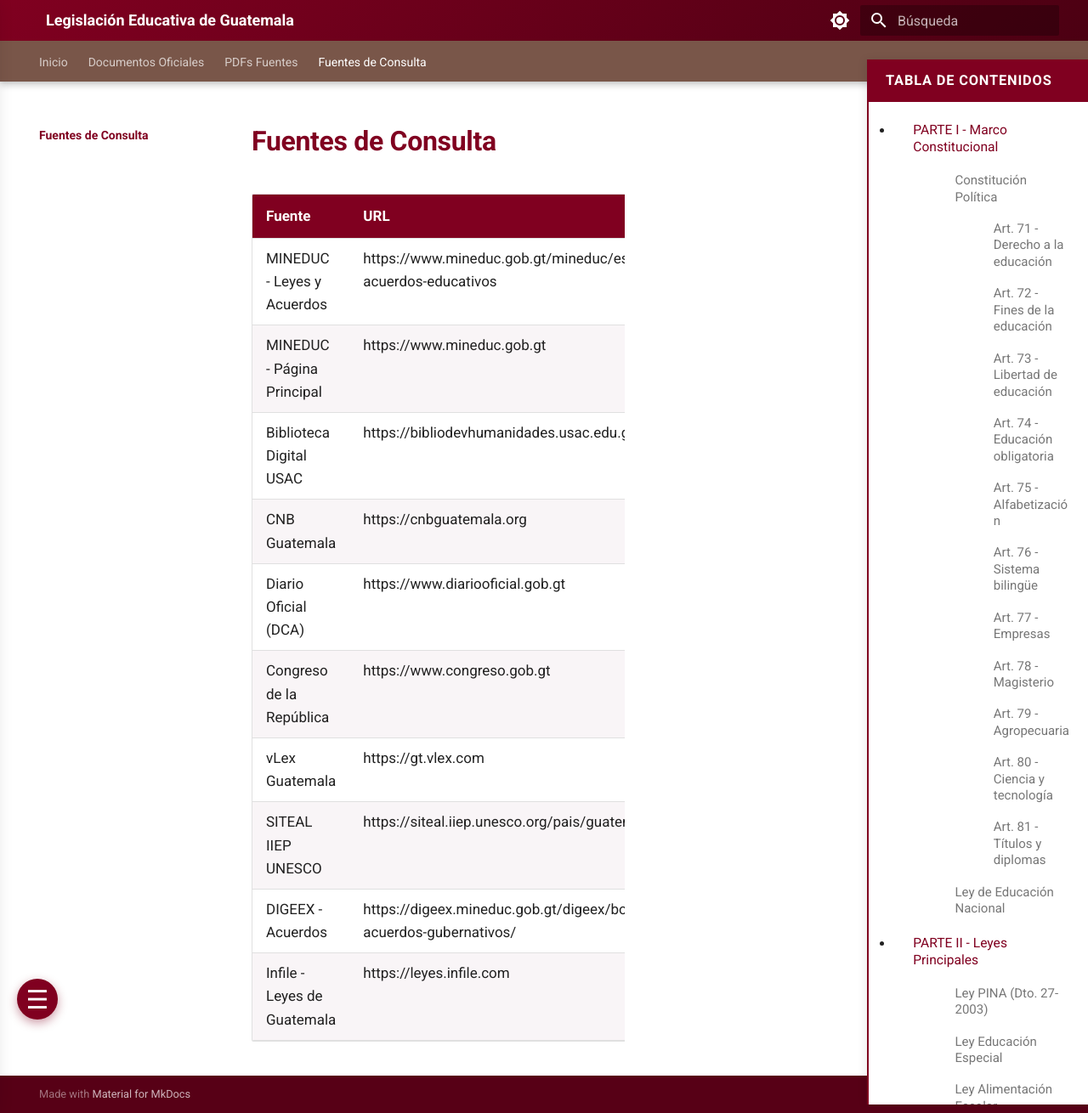
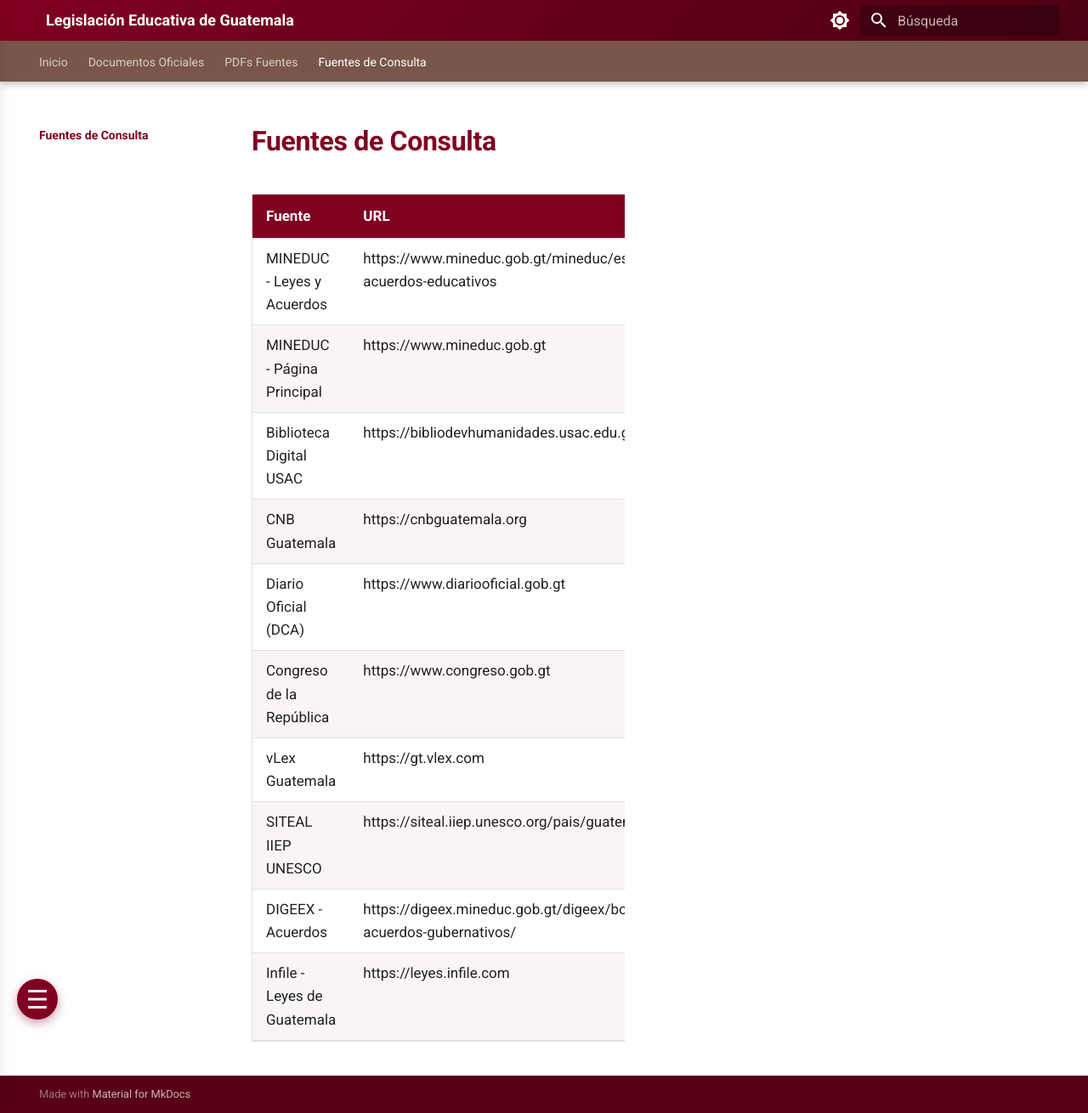
Before and after one commit to Levy147/legislacion-educativa-guatemala, an MkDocs documentation site: the page built from docs/fuentes.md, in a window 1280 px wide and 1310 px high. Shown: the whole window at 85% size. Built offline with MkDocs 1.6.1 and Material for MkDocs 9.7.7, drawn with Linux system fonts in a browser that asks for light colours.

Commit message:
fix: solucion de indice insertado

```diff
--- a/docs/overrides/main.html
+++ b/docs/overrides/main.html
@@ -94,6 +94,8 @@
 </nav>
 <button class="slide-menu-toggle" id="slideMenuToggle">&#9776;</button>
 
+{% if page and page.is_index %}
+
 <div class="custom-toc" id="customToc">
   <div class="custom-toc-header">Tabla de Contenidos</div>
   <ul class="custom-toc-list">
@@ -152,6 +154,8 @@
     <li><a href="#acuerdos-de-paz-de-guatemala" class="custom-toc-link" data-section="acuerdos-paz">Acuerdos de Paz</a></li>
   </ul>
 </div>
+
+{% endif %}
 
 {{ super() }}
 {% endblock %}
```
